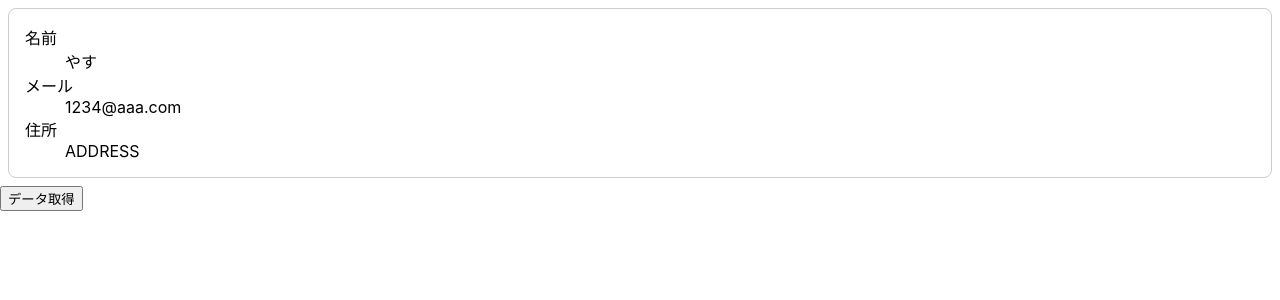
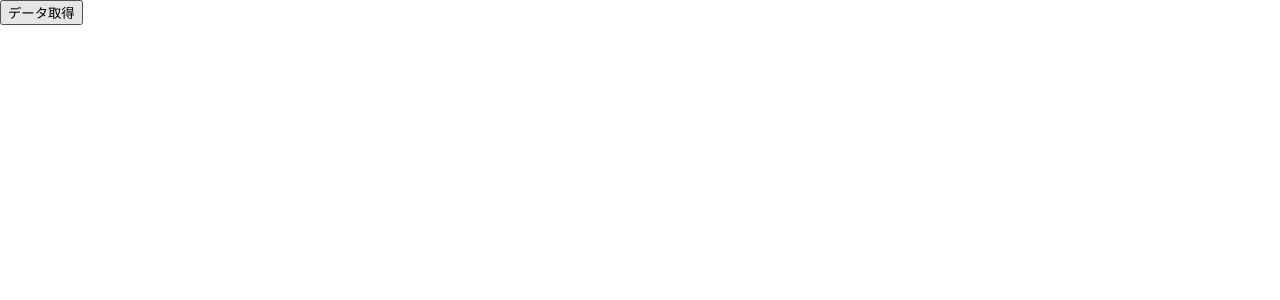
Before and after one commit to hoshico/lifecycle-practice, a React (Create React App) app: page / in a window 1280 px wide. Shown: the top 300 px of the page. Built offline with nearby package versions, Linux system fonts and the light colour scheme.

Commit message:
add onClickFetchUser

```diff
--- a/src/App.tsx
+++ b/src/App.tsx
@@ -3,40 +3,32 @@
 import axios from 'axios'
 import { Todo } from './Todo'
 import { UserCard } from './components/UserCard'
-
-const user = {
-  id: 1,
-  name: "やす",
-  email: "1234@aaa.com",
-  address: "ADDRESS"
-}
+import { User } from './types/api/user'
+import { UserProfile } from './types/userprofile'
 
 
-// typeは基本大文字スタート
-type TodoType = {
-  userId: number;
-  id: number;
-  title: string;
-  completed: boolean;
-}
-
 export default function App() {
-  const [todos, setTodos] = useState<Array<TodoType>>([])
-  const onClickFetchData = () => {
+  const [ userProfiles, setUserProfiles ] = useState<Array<UserProfile>>([]);
+  const [ loading, setLoading ] = useState<boolean>(false);
+  const onClickFetchUser = () => {
     axios
-      .get<Array<TodoType>>('https://jsonplaceholder.typicode.com/todos')
+      .get<Array<User>>('https://jsonplaceholder.typicode.com/users')
       .then((res) => {
-        setTodos(res.data)
-      })
-      .catch((err) => console.log(err))
-  }
+        const data = res.data.map((user) => ({
+          id: user.id,
+          name: `${user.name}(${user.username})`,
+          email: user.email,
+          address: `${user.address.city}${user.address.suite}${user.address.street}`,
+        }))
+        setUserProfiles(data);
+      });
+  };
 
   return (
     <div className="App">
-      <UserCard user={user}/>
-      <button onClick={onClickFetchData}>データ取得</button>
-      {todos.map((todo) => (
-        <Todo key={todo.id} title={todo.title} userId={todo.userId} completed={todo.completed}/>
+      <button onClick={onClickFetchUser}>データ取得</button>
+      {userProfiles.map((user) => (
+        <UserCard key={user.id} user={user} />
       ))}
     </div>
   )
--- /dev/null
+++ b/src/types/api/user.ts
@@ -0,0 +1,23 @@
+export type User = {
+  id: number;
+  name: string;
+  username: string;
+  email: string;
+  address: {
+    street: string;
+    suite: string;
+    city: string;
+    zipcode: string;
+    geo: {
+    lat: string;
+    lng: string
+    }
+  };
+  phone: string;
+  website: string;
+    company: {
+    name: string;
+    catchPhrase: string;
+    bs: string
+  }
+};
```
